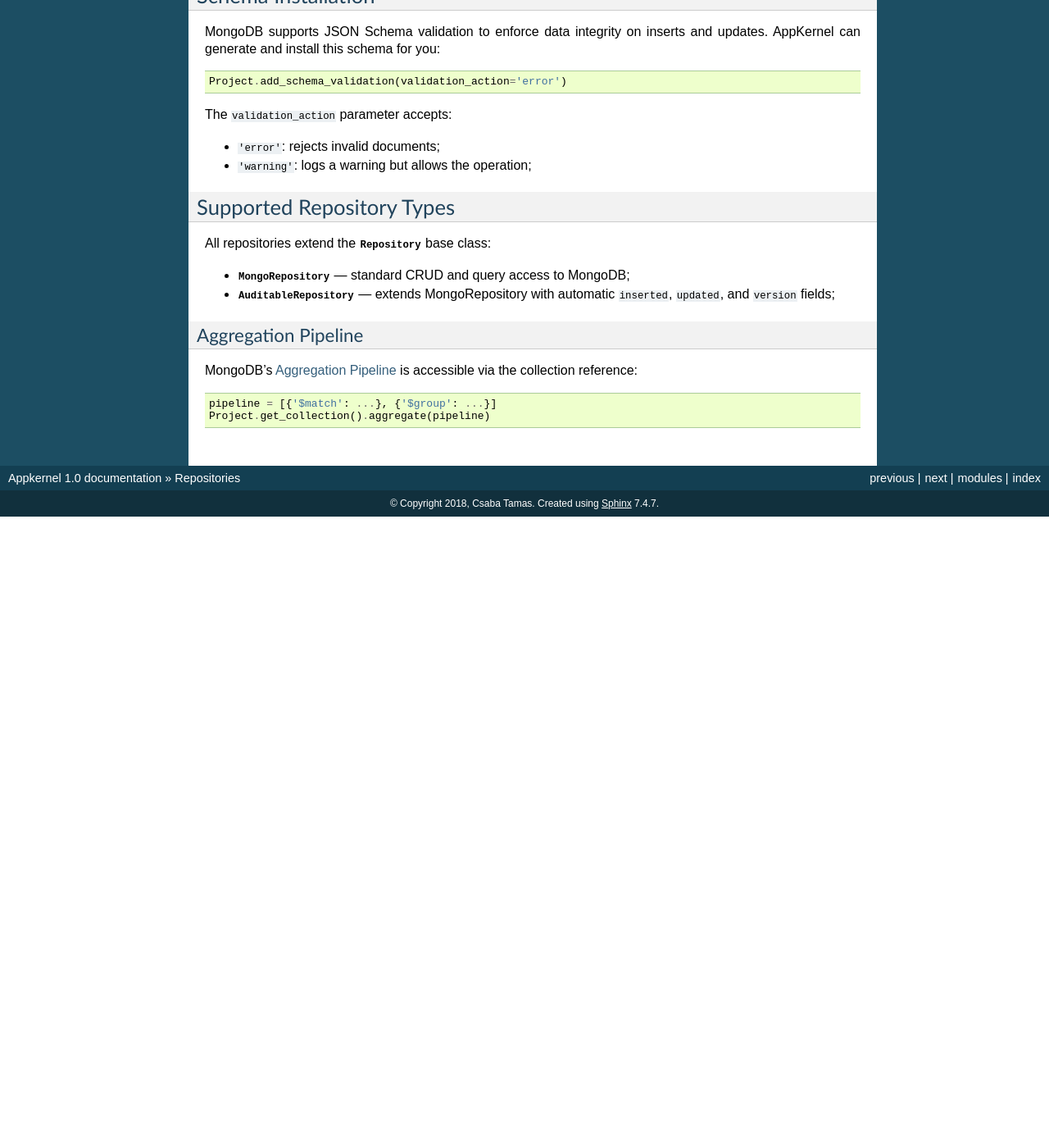
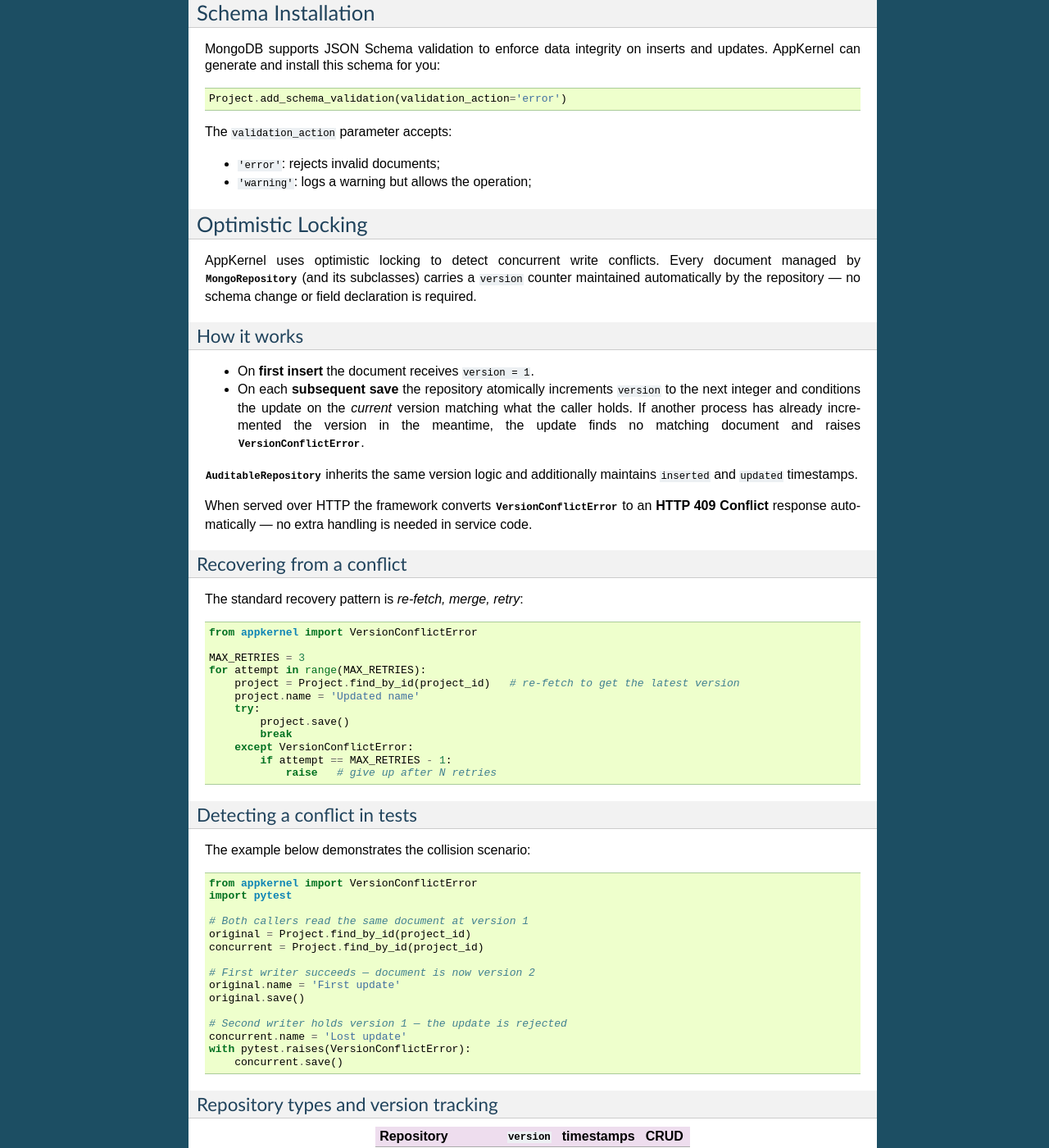
Before and after one commit to accelero-cloud/appkernel, a Sphinx documentation site: the page built from docs/repositories.rst, in a window 1280 px wide and 1400 px high, scrolled down 6809 px. Shown: the whole window at 82% size. Built offline with Sphinx 7.4.7, drawn with Linux system fonts in a browser that asks for light colours; before the commit the page ends 7439 px from its top, so only the background shows below that; some of the changed text lies outside the part shown.

Commit message:
mongo optimistic locking

```diff
--- a/docs/repositories.rst
+++ b/docs/repositories.rst
@@ -10,6 +10,7 @@ A custom repository implementation for SQL or any other database is possible by
 * :ref:`Basic CRUD (Created, Update, Delete) operations`
 * :ref:`Query expressions`
 * :ref:`Advanced Functionality`
+* :ref:`Optimistic Locking`
 * :ref:`Auditable Repository`
 * :ref:`Index management`
 * :ref:`Schema Installation`
@@ -436,13 +437,87 @@ The ``validation_action`` parameter accepts:
 - ``'error'``: rejects invalid documents;
 - ``'warning'``: logs a warning but allows the operation;
 
+Optimistic Locking
+------------------
+
+AppKernel uses optimistic locking to detect concurrent write conflicts. Every document managed
+by :class:`MongoRepository` (and its subclasses) carries a ``version`` counter maintained
+automatically by the repository — no schema change or field declaration is required.
+
+How it works
+............
+
+- On **first insert** the document receives ``version = 1``.
+- On each **subsequent save** the repository atomically increments ``version`` to the next
+  integer and conditions the update on the *current* version matching what the caller holds.
+  If another process has already incremented the version in the meantime, the update finds no
+  matching document and raises :class:`VersionConflictError`.
+
+:class:`AuditableRepository` inherits the same version logic and additionally maintains
+``inserted`` and ``updated`` timestamps.
+
+When served over HTTP the framework converts :class:`VersionConflictError` to an **HTTP 409
+Conflict** response automatically — no extra handling is needed in service code.
+
+Recovering from a conflict
+..........................
+
+The standard recovery pattern is *re-fetch, merge, retry*::
+
+    from appkernel import VersionConflictError
+
+    MAX_RETRIES = 3
+    for attempt in range(MAX_RETRIES):
+        project = Project.find_by_id(project_id)   # re-fetch to get the latest version
+        project.name = 'Updated name'
+        try:
+            project.save()
+            break
+        except VersionConflictError:
+            if attempt == MAX_RETRIES - 1:
+                raise   # give up after N retries
+
+Detecting a conflict in tests
+..............................
+
+The example below demonstrates the collision scenario::
+
+    from appkernel import VersionConflictError
+    import pytest
+
+    # Both callers read the same document at version 1
+    original = Project.find_by_id(project_id)
+    concurrent = Project.find_by_id(project_id)
+
+    # First writer succeeds — document is now version 2
+    original.name = 'First update'
+    original.save()
+
+    # Second writer holds version 1 — the update is rejected
+    concurrent.name = 'Lost update'
+    with pytest.raises(VersionConflictError):
+        concurrent.save()
+
+Repository types and version tracking
+......................................
+
++------------------------------+------------+-----------+---------+
+| Repository                   | ``version``| timestamps| CRUD    |
++==============================+============+===========+=========+
+| :class:`MongoRepository`     | yes        | no        | yes     |
++------------------------------+------------+-----------+---------+
+| :class:`AuditableRepository` | yes        | yes       | yes     |
++------------------------------+------------+-----------+---------+
+
 Supported Repository Types
 --------------------------
 
 All repositories extend the :class:`Repository` base class:
 
-- :class:`MongoRepository` — standard CRUD and query access to MongoDB;
-- :class:`AuditableRepository` — extends MongoRepository with automatic ``inserted``, ``updated``, and ``version`` fields;
+- :class:`MongoRepository` — standard CRUD and query access to MongoDB, including automatic
+  optimistic-locking ``version`` tracking;
+- :class:`AuditableRepository` — extends MongoRepository with automatic ``inserted``,
+  ``updated``, and ``version`` fields;
 
 Aggregation Pipeline
 ....................
```
Also changed, not shown: 3 other files.
